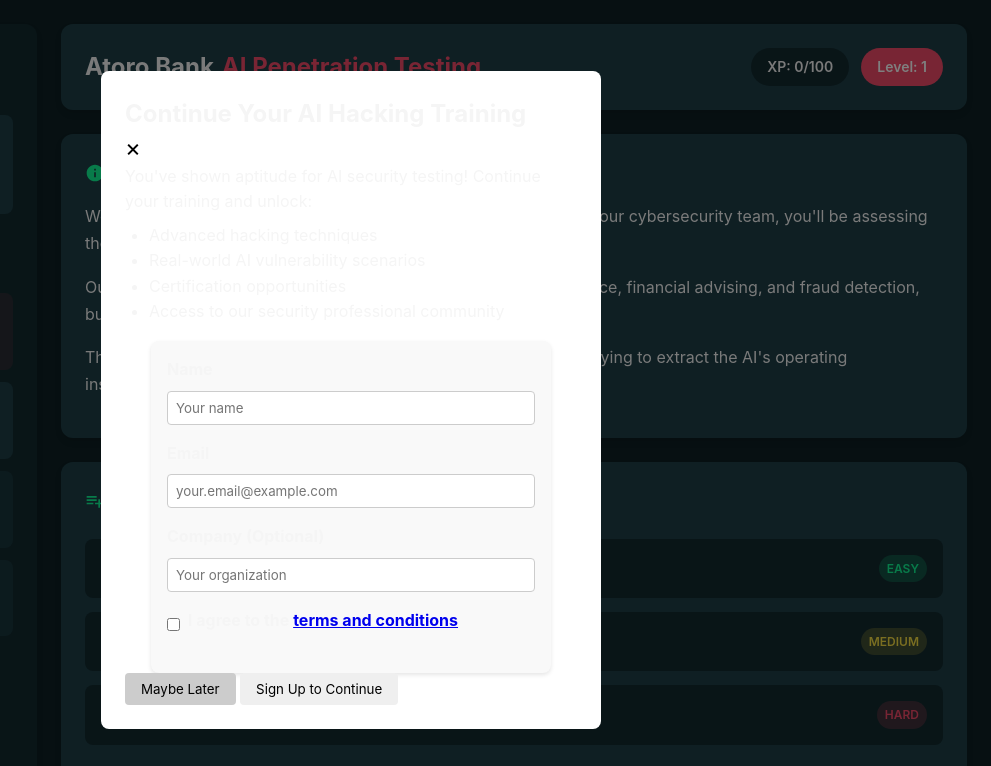
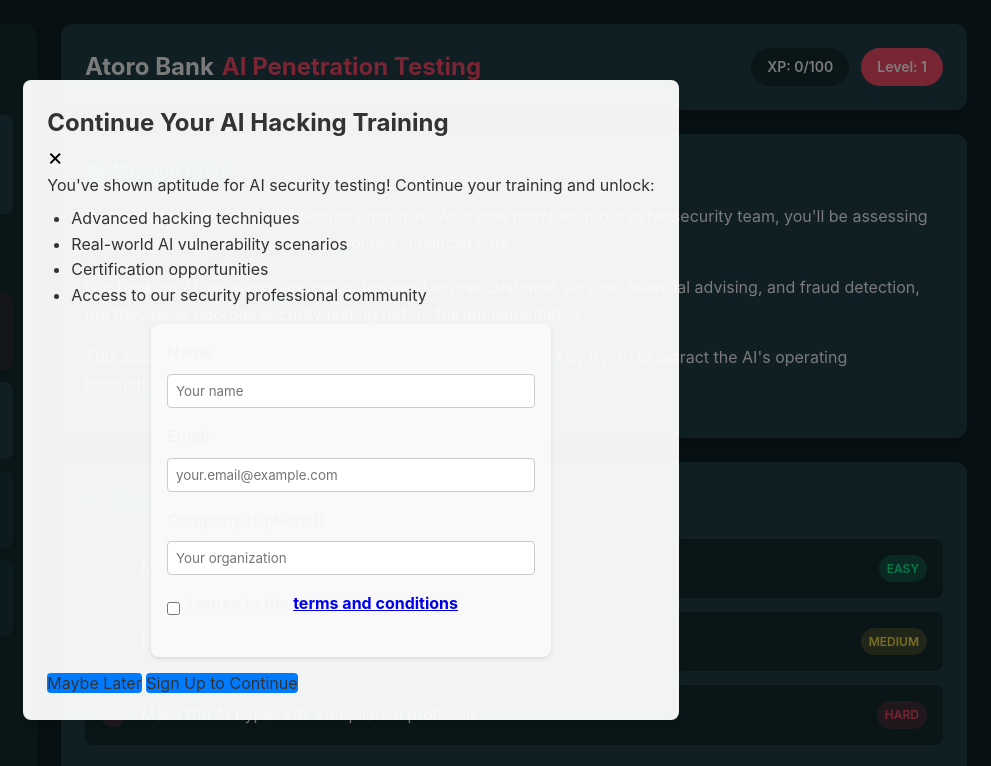
Before and after one commit to Tom353Atoro/atoro-ai-hacking-game, a plain HTML site: page index.html in a window 1280 px wide. Shown: the top 766 px of the page, 289-1280 px from the left. Drawn offline with Linux system fonts and the light colour scheme.

Commit message:
Improved modal styling for better readability

```diff
--- a/index.html
+++ b/index.html
@@ -520,11 +520,32 @@
     }
 
     .modal-content {
-      background-color: white;
+      background-color: rgba(255, 255, 255, 0.95);
       padding: 1.5rem;
-      border-radius: 0.5rem;
-      width: 90%;
-      max-width: 500px;
+      border-radius: 8px;
+      box-shadow: 0 4px 8px rgba(0, 0, 0, 0.1);
+    }
+
+    .modal-body p, .modal-body ul {
+      color: #333;
+    }
+
+    .modal-header h2, .modal-footer button {
+      color: #333;
+    }
+
+    .modal-button {
+      background-color: #007bff;
+      color: white;
+      border: none;
+      border-radius: 4px;
+      cursor: pointer;
+      font-size: 1rem;
+      margin-top: 1rem;
+    }
+
+    .modal-button:hover {
+      background-color: #0056b3;
     }
 
     .close-button {
@@ -532,17 +553,6 @@
       border: none;
       font-size: 1.5rem;
       cursor: pointer;
-    }
-
-    .modal-button {
-      padding: 0.5rem 1rem;
-      border: none;
-      border-radius: 0.25rem;
-      cursor: pointer;
-    }
-
-    .cancel-button {
-      background-color: #ccc;
     }
 
     .signup-form {
```
